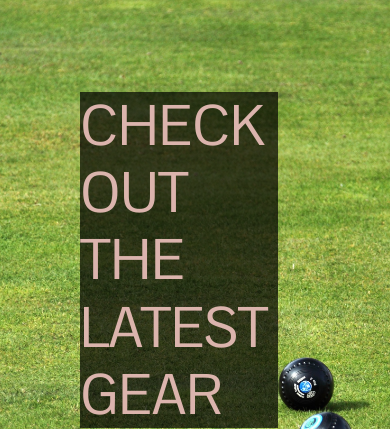
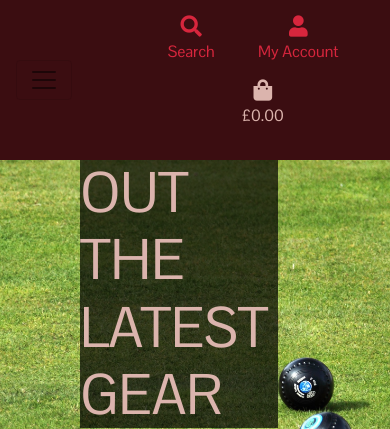
Before and after one commit to TJones305/Hotshots, a Django app: page / in a window 390 px wide. Shown: the top 429 px of the page. Run offline with Django 3.2, Linux system fonts and the light colour scheme; some libraries are stand-ins or nearby versions.

Commit message:
added mobile and main navigation to header

```diff
--- a/templates/base.html
+++ b/templates/base.html
@@ -44,7 +44,7 @@
             <h2 class="text-rose my-0">H<i class="fas fa-dot-circle text-red"></i>tsh<i class="fas fa-dot-circle text-red"></i>ts</h2></a>
         </div>
         <div class="col-12 col-lg-4 my-auto py-1 py-lg-0">
-          <form action="" method="get">
+          <form action="" method="GET">
             <div class="input-group w-100">
               <input type="text" class="form-control border border-black bg-rose text-red rounded-0" name="q" placeholder="Search Hotshots">
               <div class="input-group-append">
@@ -95,6 +95,15 @@
           </ul>
         </div>
       </div>
+      <div class="row bg-darkred">
+        <nav class="navbar navbar-expanded-lg navbar-light w-100">
+          <button class="navbar-toggler" type="button" data-toggle="collapse" data-target="#main-nav" aria-controls="main-nav" aria-expanded="false" aria-label="Toggle navigation">
+            <span class="navbar-toggler-icon"></span>
+          </button>
+          {% include 'includes/mobile-header.html' %}
+          {% include 'includes/main-nav.html' %}
+        </nav>
+      </div>
     </header>
     {% if messages %}
     <div class="message-container"></div>
--- /dev/null
+++ b/templates/includes/main-nav.html
@@ -0,0 +1,49 @@
+<div class="collapse navbar-collapse" id="main-nav">
+    <ul class="avbar w-auto mx-auto">
+        <li class="nav-item dropdown">
+            <a href="#" class="logo-font font-weight-bold nav-link text-rose mr-5" id="all-products-link" data-toggle="dropdown">
+                All Products
+            </a>
+            <div class="dropdown-menu border-0" aria-labelledby="all-products-link">
+                <a href="#" class="dropdown-item">All Products</a>
+                <a href="#" class="dropdown-item">By Category</a>
+                <a href="#" class="dropdown-item">By Price</a>
+                <a href="#" class="dropdown-item">By Rating</a>
+            </div>
+        </li>
+        <li class="nav-item dropdown">
+            <a href="#" class="logo-font font-weight-bold nav-link text-rose mr-5" id="all-products-link" data-toggle="dropdown">
+                Bowls
+            </a>
+            <div class="dropdown-menu border-0" aria-labelledby="all-products-link">
+                <a href="#" class="dropdown-item">All Bowls</a>
+                <a href="#" class="dropdown-item">By Brand</a>
+                <a href="#" class="dropdown-item">By Price</a>
+                <a href="#" class="dropdown-item">By Rating</a>
+
+            </div>
+        </li>
+        <li class="nav-item dropdown">
+            <a href="#" class="logo-font font-weight-bold nav-link text-rose mr-5" id="all-products-link" data-toggle="dropdown">
+                Clothing
+            </a>
+            <div class="dropdown-menu border-0" aria-labelledby="all-products-link">
+                <a href="#" class="dropdown-item">All Clothing</a>
+                <a href="#" class="dropdown-item">Footwear</a>
+                <a href="#" class="dropdown-item">Tops &amp; Jackets</a>
+                <a href="#" class="dropdown-item">Shorts, Skirts &amp; Trousers</a>
+            </div>
+        </li>
+        <li class="nav-item dropdown">
+            <a href="#" class="logo-font font-weight-bold nav-link text-rose mr-5" id="all-products-link" data-toggle="dropdown">
+                Accessories
+            </a>
+            <div class="dropdown-menu border-0" aria-labelledby="all-products-link">
+                <a href="#" class="dropdown-item">All Accessories</a>
+                <a href="#" class="dropdown-item">Awards &amp; Trophies</a>
+                <a href="#" class="dropdown-item">Marking Essentials</a>
+                <a href="#" class="dropdown-item">Clubhouse Essentials</a>
+            </div>
+        </li>
+    </ul>
+</div>
--- /dev/null
+++ b/templates/includes/mobile-header.html
@@ -0,0 +1,57 @@
+<ul>
+    <li class="list-inline-item">
+        <a href="#" class="text-red nav-link d-block d-lg-none" id="mobile-search" data-toggle="dropdown" aria-haspopup="true" aria-expanded="false">
+            <div class="text-center">
+                <div><i class="fas fa-search fa-lg"></i></div>
+                <p class="my-0">Search</p>
+            </div>
+        </a>
+        <div class="dropdown-menu border-0 w-100 p-3 rounded-0 my-0" aria-labelledby="mobile-search">
+        <form class="form" action="" method="GET">
+            <div class="input-group w-100">
+                <input type="text" class="form-control border border-black bg-rose text-red rounded-0" name="q" placeholder="Search Hotshots">
+                <div class="input-group-append">
+                <button class="form-control btn btn-rose border border-black rounded" type="submit">
+                    <span class="icon">
+                    <i class="fas fa-search"></i>
+                    </span>
+                </button>
+                </div>
+            </div>
+            </form>
+        </div>
+    </li>
+    <li class="list-inline-item dropdown">
+        <a href="#" class="text-red nav-link d-block d-lg-none" id="user-options" data-toggle="dropdown" aria-haspopup="true" aria-expanded="false">
+            <div class="text-center">
+                <div><i class="fas fa-user fa-lg"></i></div>
+                <p class="my-0">My Account</p>
+            </div>
+        </a>
+        <div class="dropdown-menu border-0" aria-labelledby="user-options">
+                {%if request.user.is_authticated %}
+                    {% if request.user.is_superuser %}
+                    <a href="{% url 'account_logout' %}" class="dropdown-item">Manage Products</a>
+                    {% endif %}
+                    <a href="" class="dropdown-item">My Profile</a>
+                    <a href="{% url 'account_logout' %}" class="dropdown-item">Sign Out</a>
+                {% else %}
+                <a href="{% url 'account_signup' %}" class="dropdown-item">Create Account</a>
+                <a href="{% url 'account_login' %}" class="dropdown-item">Sign In</a>
+                {% endif %}
+        </div>
+    </li>
+        <li class="list-inline-item"></li>
+            <a href="#" class="{% if grand_total %} text-info font-weight-bold {% else %} text-rose {% endif %} nav-link d-block d-md-none">
+            <div class="text-center">
+                <div><i class="fas fa-shopping-bag fa-lg"></i></div>
+                <p class="my-0">
+                {% if grand_total %}
+                    £{{grand_total|floatformat:2}}
+                {% else %}
+                    £0.00
+                {% endif %}
+                </p>
+            </div>
+            </a>
+</ul>
```
